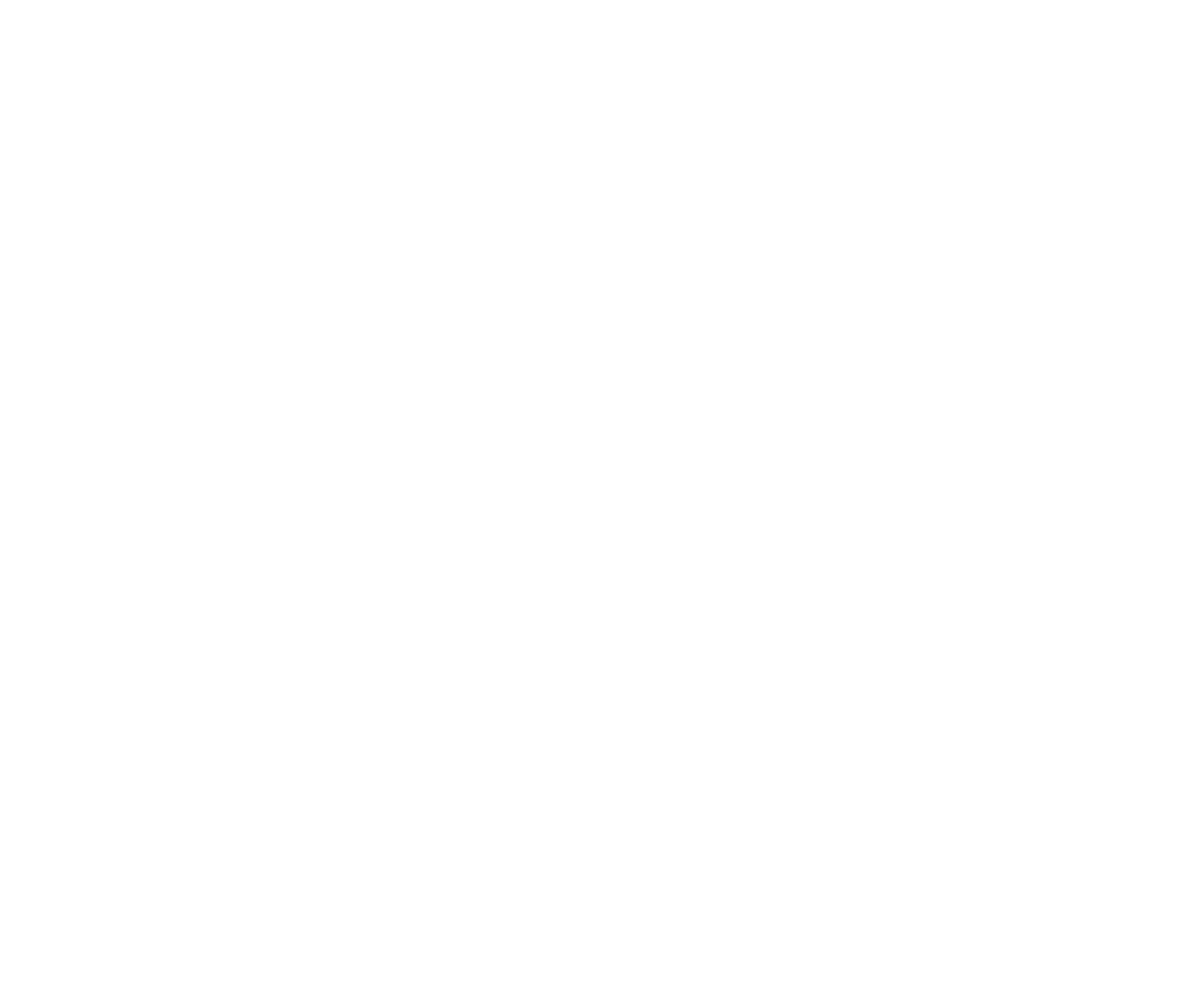
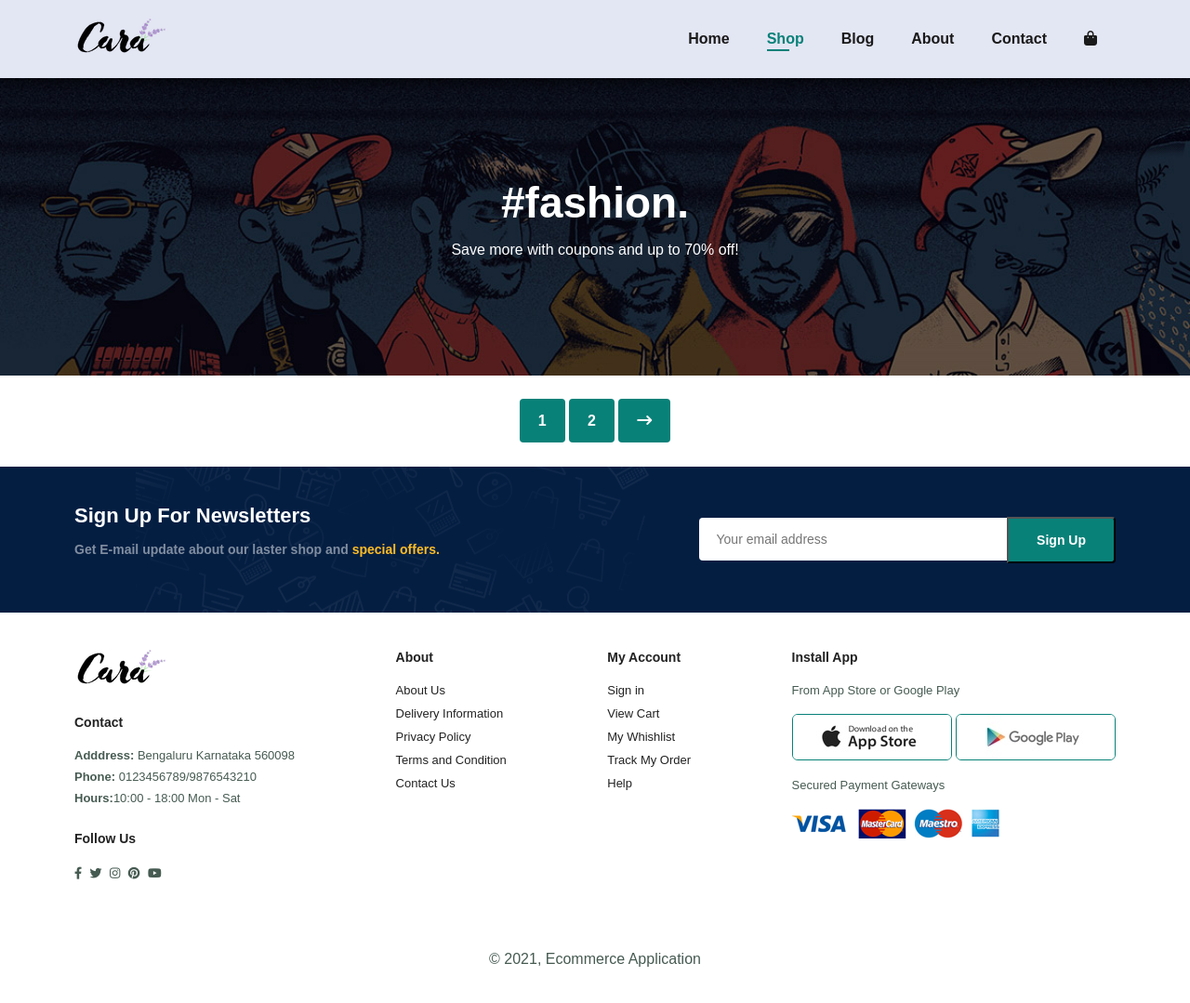
Before and after one commit to Anirudh-koushik-99/E-commerce-Application, a plain HTML site: page blog.html in a window 1280 px wide. Shown: the whole page at 93% size. Before the commit the page ends 800 px from the top, so only its background shows below. Drawn offline with Linux system fonts and the light colour scheme.

Commit message:
Initial commit

```diff
--- a/blog.html
+++ b/blog.html
@@ -1,12 +1,116 @@
 <!DOCTYPE html>
 <html lang="en">
-<head>
-    <meta charset="UTF-8">
-    <meta http-equiv="X-UA-Compatible" content="IE=edge">
-    <meta name="viewport" content="width=device-width, initial-scale=1.0">
+  <head>
+    <meta charset="UTF-8" />
+    <meta http-equiv="X-UA-Compatible" content="IE=edge" />
+    <meta name="viewport" content="width=device-width, initial-scale=1.0" />
     <title>E-commerce</title>
-</head>
-<body>
+    <link rel="stylesheet" href="style.css" type="text/css" />
+    <link
+      rel="stylesheet"
+      href="https://cdnjs.cloudflare.com/ajax/libs/font-awesome/6.4.0/css/all.min.css"
+    />
+  </head>
+  <body>
 
-</body>
+    <section id="header">
+
+      <a href="#"><img src="images/logo.png" class="logo" alt="" /></a>
+
+      <div>
+        <ul id="navbar">
+          <li><a href="index.html">Home</a></li>
+          <li><a class="active" href="shop.html">Shop</a></li>
+          <li><a href="blog.html">Blog</a></li>
+          <li><a href="about.html">About</a></li>
+          <li><a href="contact.html">Contact</a></li>
+          <li id="lg-bag"><a href=""><i class="fa-sharp fa-solid fa-bag-shopping"></i></a></li>
+          <a href="" id="close"><i class="fa-times fa-solid "></i></a>
+        </ul>
+      </div>
+      <div id="mobile">
+        <a href="#"><i class="fa-sharp fa-solid fa-bag-shopping"></i></a>
+        <i id="bar" class="fa-solid fa-outdent"></i>
+      </div>
+    </section>
+
+    <section id="page-header">
+        <h2>#fashion.</h2>
+        <p>Save more with coupons and up to 70% off!</p>
+    </section>
+
+  <section id="pagination" class="section-p1">
+    <a href="#">1</a>
+    <a href="#">2</a>
+    <a href="#"><i class="fa-solid fa-arrow-right-long"></i></a>
+  </section>
+
+    <section id="newsletter" class="section-p1">
+        <div class="newstext">
+            <h4>Sign Up For Newsletters</h4>
+
+            <p>Get E-mail update about our laster shop and <span>special offers.</span></p>
+        </div>
+        <div class="form">
+                <input type="email" placeholder="Your email address">
+                <button class="normal">Sign Up</button>
+        </div>
+    </section>
+
+    <footer class="section-p1">
+        <div class="col">
+            <img class="logo" src="images/logo.png" alt="">
+            <h4>Contact</h4>
+            <p><b>Adddress:</b> Bengaluru Karnataka 560098</p>
+            <p><b>Phone:</b> 0123456789/9876543210</p>
+            <p><b>Hours:</b>10:00 - 18:00 Mon - Sat</p>
+            <div class="follow">
+                <h4>Follow Us</h4>
+                <div class="icon">
+                    <a href=""><i class="fa-brands fa-facebook-f"></i></a>
+                    <a href=""><i class="fa-brands fa-twitter"></i></a>
+                    <a href=""><i class="fa-brands fa-instagram"></i></a>
+                    <a href=""><i class="fa-brands fa-pinterest"></i></a>
+                    <a href=""><i class="fa-brands fa-youtube"></i></a>
+                </div>
+            </div>
+        </div>
+
+        <div class="col">
+            <h4>About</h4>
+            <a href="#">About Us</a>
+            <a href="#">Delivery Information</a>
+            <a href="#">Privacy Policy</a>
+            <a href="#">Terms and Condition</a>
+            <a href="#">Contact Us</a>
+        </div>
+
+        <div class="col">
+            <h4>My Account</h4>
+            <a href="#">Sign in</a>
+            <a href="#">View Cart</a>
+            <a href="#">My Whishlist</a>
+            <a href="#">Track My Order</a>
+            <a href="#">Help</a>
+        </div>
+
+        <div class="col install">
+            <h4>Install App</h4>
+            <p>From App Store or Google Play</p>
+            <div class="row">
+                <img src="images/pay/app.jpg" alt="">
+                <img src="images/pay/play.jpg" alt="">
+            </div>
+            <p>Secured Payment Gateways</p>
+            <img src="images/pay/pay.png" alt="">
+        </div>
+
+    </footer>
+
+    <div class="copyright">
+        <p> © 2021, Ecommerce Application </p>
+    </div>
+
+    <script src="script.js"></script>
+  </body>
 </html>
```
